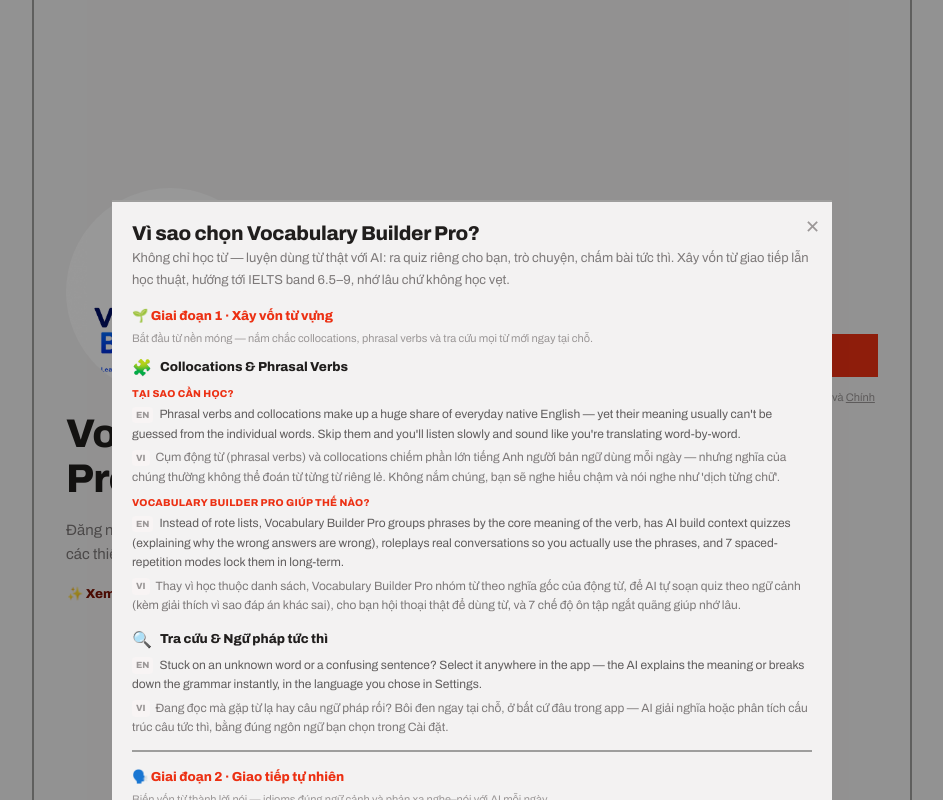
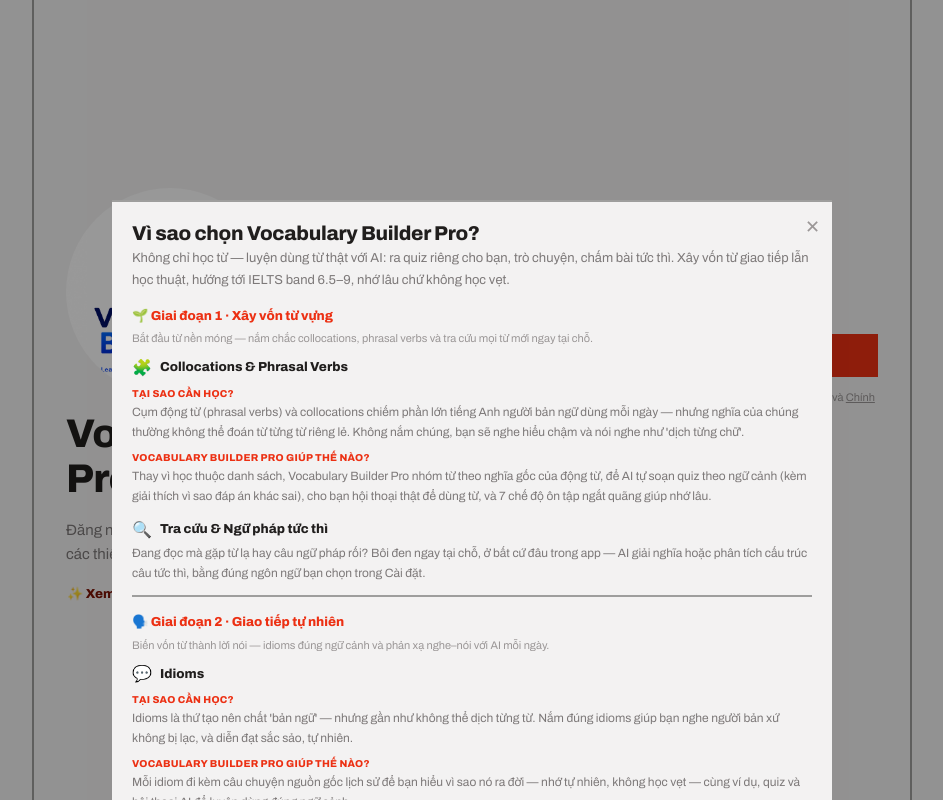
Before and after one commit to CatholicGame/english, a Next.js app: page /login in a window 1280 px wide. Both pictures are taken after a click on the button "✨ Xem tính năng nổi bật". Shown: the whole page, without its empty margins (168-1111 px from the left). Built offline with nearby package versions, Linux system fonts and the light colour scheme; no server answers.

Commit message:
update key feature.

```diff
--- a/src/app/login/LoginScreen.tsx
+++ b/src/app/login/LoginScreen.tsx
@@ -7,7 +7,7 @@
 import logo from "@/assets/logo/logo.png";
 import { Modal } from "@/components/Modal";
 import { trackEvent } from "@/lib/firebase-client";
-import { useUiLang, STRINGS } from "@/lib/i18n";
+import { useUiLang } from "@/lib/i18n";
 
 interface BaseFeature {
   emoji: string;
@@ -41,28 +41,11 @@
   features: Feature[];
 }
 
-/** Renders a dictionary entry in BOTH languages (EN block then VI block), each
- * tagged with a tiny language badge — English learners get the original text
- * plus a Vietnamese check, instead of a single-language block. */
-function BilingualBlock({ entry }: { entry: { vi: string; en: string } }) {
-  return (
-    <div className="mt-1 flex flex-col gap-1">
-      <p className="text-[12px] leading-relaxed text-neutral-700">
-        <span className="mr-1.5 inline-block rounded bg-neutral-100 px-1 py-px align-middle text-[9px] font-extrabold text-neutral-500">EN</span>
-        {entry.en}
-      </p>
-      <p className="text-[12px] leading-relaxed text-neutral-600">
-        <span className="mr-1.5 inline-block rounded bg-neutral-100 px-1 py-px align-middle text-[9px] font-extrabold text-neutral-500">VI</span>
-        {entry.vi}
-      </p>
-    </div>
-  );
-}
-
 /** Organized as a learning path — vocabulary foundation → natural
  * communication → IELTS-level mastery — plus supporting systems. Every module
  * first answers "why learn this?" before explaining how the app makes it
- * effective, so it reads as pedagogy, not a dry feature list. */
+ * effective, so it reads as pedagogy, not a dry feature list. Content follows
+ * the selected UI language (single-language, like the rest of the app). */
 const FEATURE_GROUPS: FeatureGroup[] = [
   {
     stageKey: "feature.stage.vocab",
@@ -185,15 +168,15 @@
                         <div className="mt-1.5 flex flex-col gap-2">
                           <div>
                             <div className="text-[10px] font-extrabold uppercase tracking-wide text-accent">{t("feature.whyLabel")}</div>
-                            <BilingualBlock entry={STRINGS[f.whyKey] ?? { vi: "", en: "" }} />
+                            <p className="mt-0.5 text-[12px] leading-relaxed text-neutral-600">{t(f.whyKey)}</p>
                           </div>
                           <div>
                             <div className="text-[10px] font-extrabold uppercase tracking-wide text-accent">{t("feature.howLabel")}</div>
-                            <BilingualBlock entry={STRINGS[f.howKey] ?? { vi: "", en: "" }} />
+                            <p className="mt-0.5 text-[12px] leading-relaxed text-neutral-600">{t(f.howKey)}</p>
                           </div>
                         </div>
                       ) : (
-                        <BilingualBlock entry={STRINGS[f.bodyKey] ?? { vi: "", en: "" }} />
+                        <p className="mt-0.5 text-[12px] leading-relaxed text-neutral-600">{t(f.bodyKey)}</p>
                       )}
                     </div>
                   ))}
--- a/src/lib/i18n.ts
+++ b/src/lib/i18n.ts
@@ -166,8 +166,6 @@
   },
   "feature.whyLabel": { vi: "Tại sao cần học?", en: "Why learn this?" },
   "feature.howLabel": { vi: "Vocabulary Builder Pro giúp thế nào?", en: "How Vocabulary Builder Pro helps" },
-  "langTag.en": { vi: "EN", en: "EN" },
-  "langTag.vi": { vi: "VI", en: "VI" },
 
   // ─── Login — learning-path stage headers ─────────────────────────────
   "feature.stage.vocab": { vi: "🌱 Giai đoạn 1 · Xây vốn từ vựng", en: "🌱 Stage 1 · Build your vocabulary" },
```
